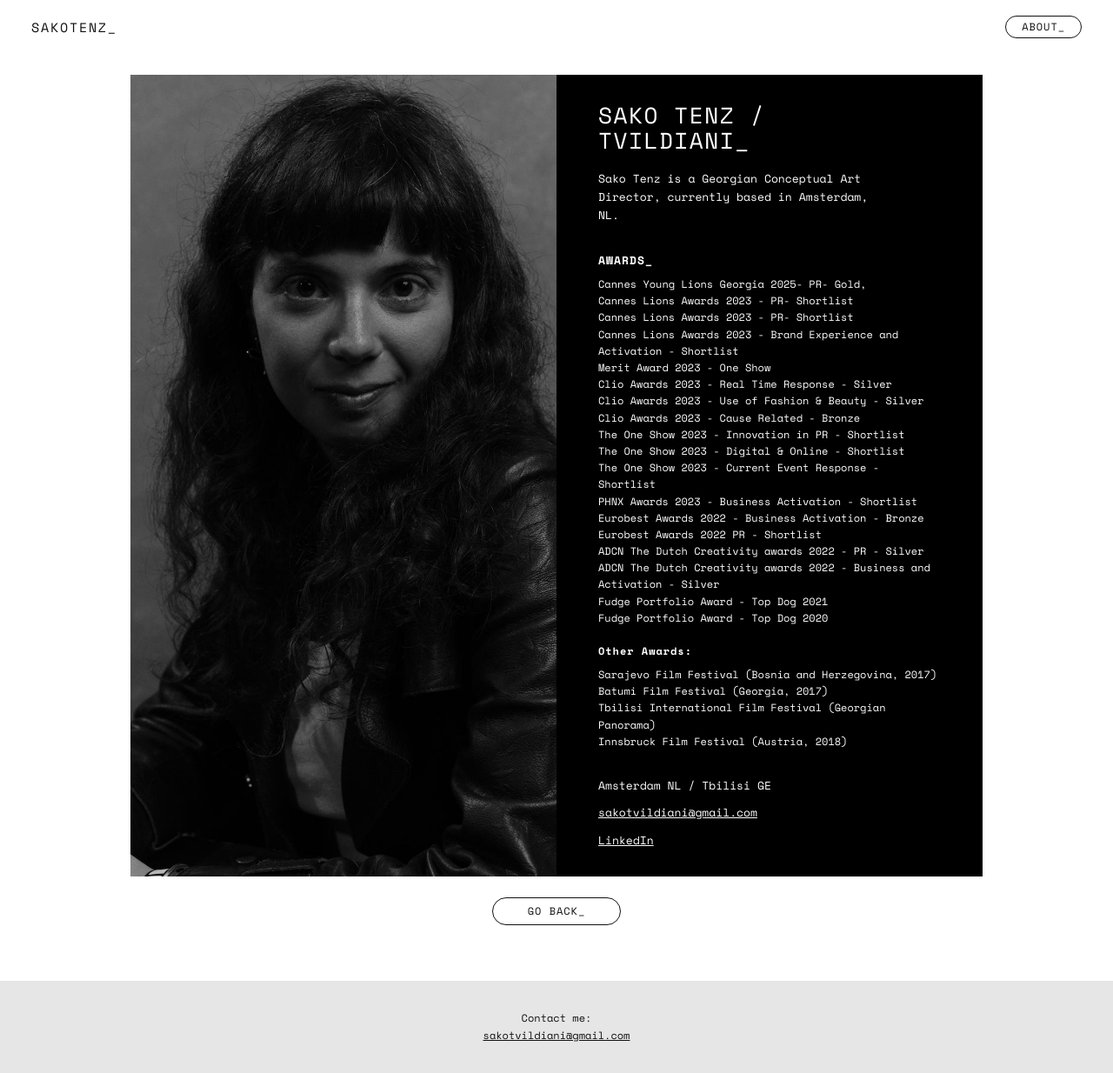
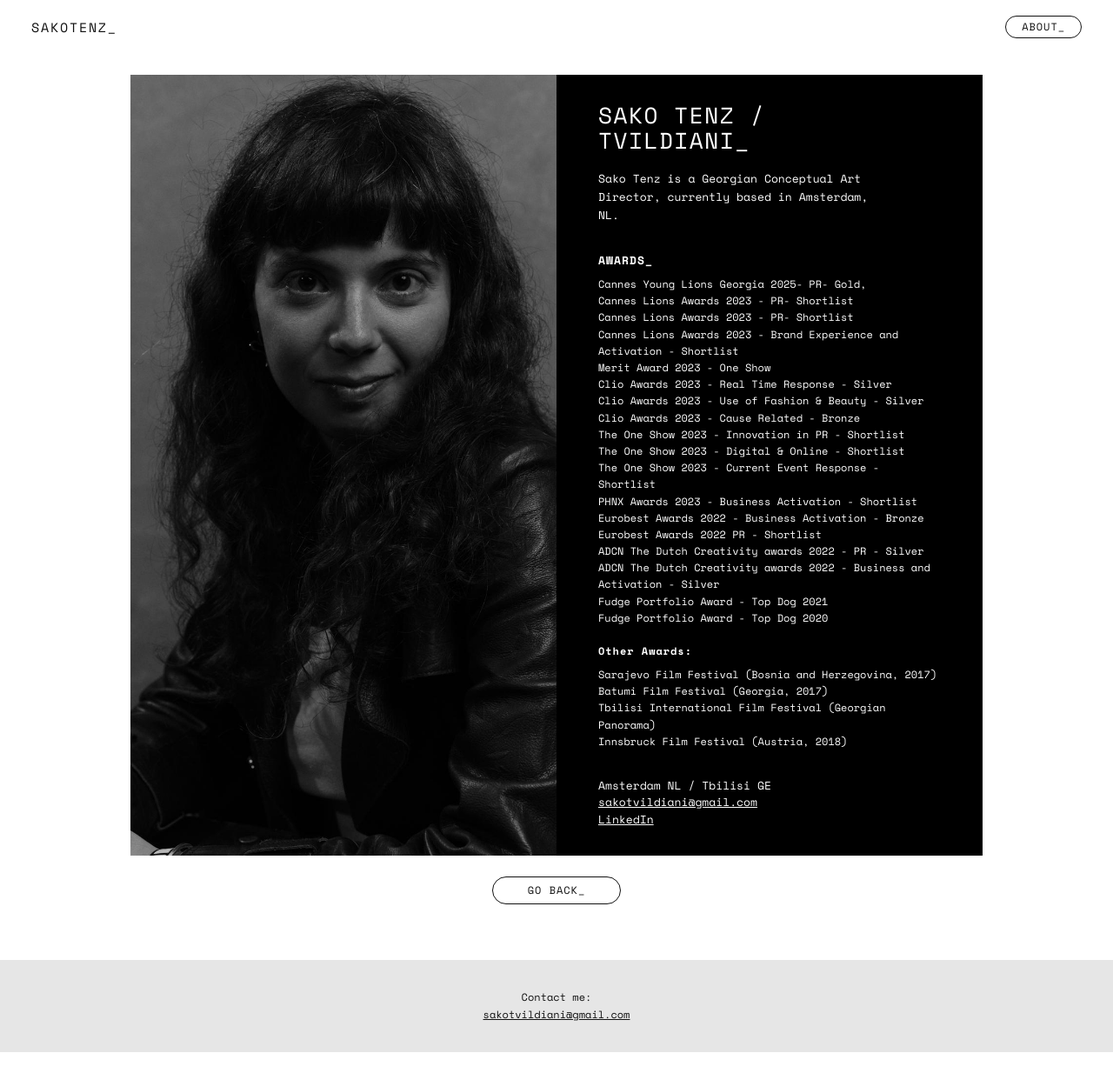
Before and after one commit to sakotenzin/sakotenz.github.io, a Jekyll site: the page built from about-sako.html, in a window 1280 px wide. Shown: the whole page at 87% size. Built offline with Jekyll 4.4.1, drawn with Linux system fonts in a browser that asks for light colours; after the commit the page ends 1210 px from its top, so only the background shows below that.

Commit message:
About: tight signature lines, no award bullets, CSS cache-busting
- Signature lines (location, email, LinkedIn) without gaps between them
- Award lists: also drop ::marker so no bullet can show
- head.html: style.css?v=<build time> so browsers load the new CSS
  after each deploy instead of a cached copy (was showing bullets)

Co-Authored-By: Claude Opus 5.5 <noreply@anthropic.com>

```diff
--- a/_includes/head.html
+++ b/_includes/head.html
@@ -29,5 +29,5 @@
 <link rel="canonical" href="{{ page.url | absolute_url }}">
 <link rel="alternate" type="application/atom+xml" title="{{ site.title }}" href="{{ '/feed.xml' | relative_url }}">
 <link rel="preconnect" href="https://fonts.googleapis.com"><link rel="preconnect" href="https://fonts.gstatic.com" crossorigin><link href="https://fonts.googleapis.com/css2?family=Barlow:wght@400;600;700;800&family=Space+Mono:wght@400;700&display=swap" rel="stylesheet">
-<link rel="stylesheet" href="{{ '/assets/css/style.css' | relative_url }}">
+<link rel="stylesheet" href="{{ '/assets/css/style.css' | relative_url }}?v={{ site.time | date: '%s' }}">
 </head>
--- a/assets/css/style.css
+++ b/assets/css/style.css
@@ -91,9 +91,10 @@ a.card[href]:hover .card-title { text-decoration: underline; }
 .hero-label { font-family: var(--mono); font-weight: 700; font-size: 13px; letter-spacing: .08em; margin: 32px 0 8px; }
 h3.hero-label { font-size: 12px; margin-top: 20px; }
 .hero-list { list-style: none; padding: 0; margin: 0; font-family: var(--mono); font-size: 12px; line-height: 1.6; }
+.hero-list li { list-style: none; }
+.hero-list li::marker { content: none; }
 .hero-signature { margin-top: 32px; font-family: var(--mono); font-size: 13px; }
-.hero-signature p { margin: 0 0 12px; }
-.hero-signature p:last-child { margin-bottom: 0; }
+.hero-signature p { margin: 0; }
 .awards-band { background: var(--band); color: var(--band-fg); padding: 32px 24px; margin-top: 48px; font-family: var(--mono); font-size: 13px; }
 .awards-band .section-label { margin-top: 0; }
 .about-head { display: flex; justify-content: space-between; align-items: flex-end; flex-wrap: wrap; gap: 16px; margin: 24px 0; }
```
